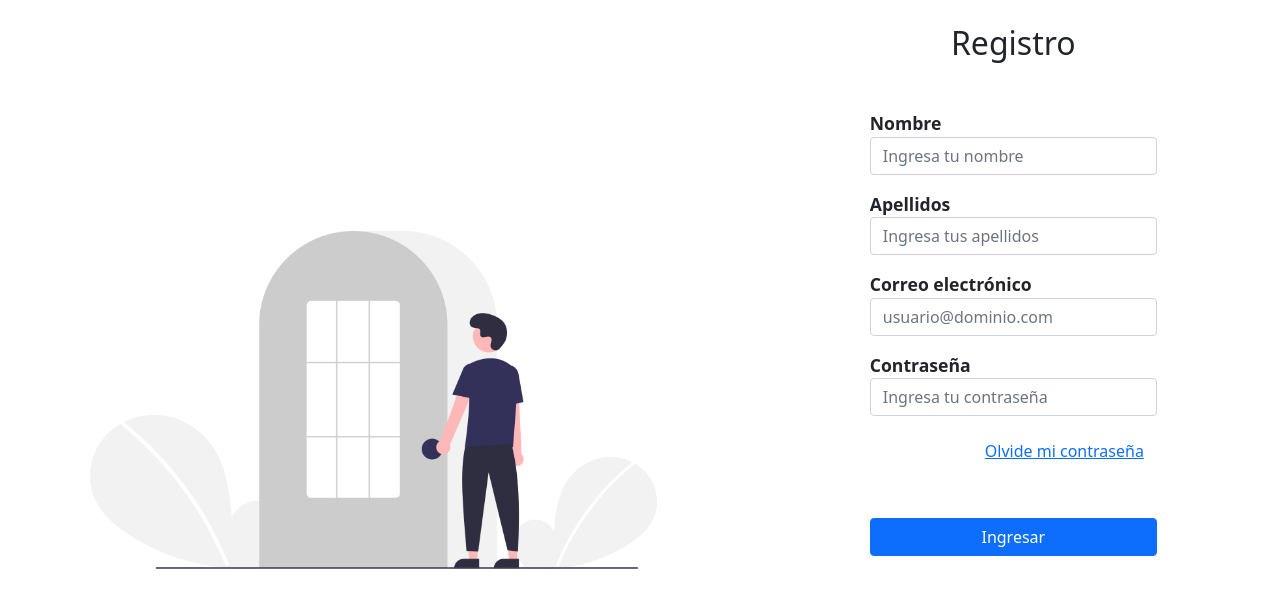
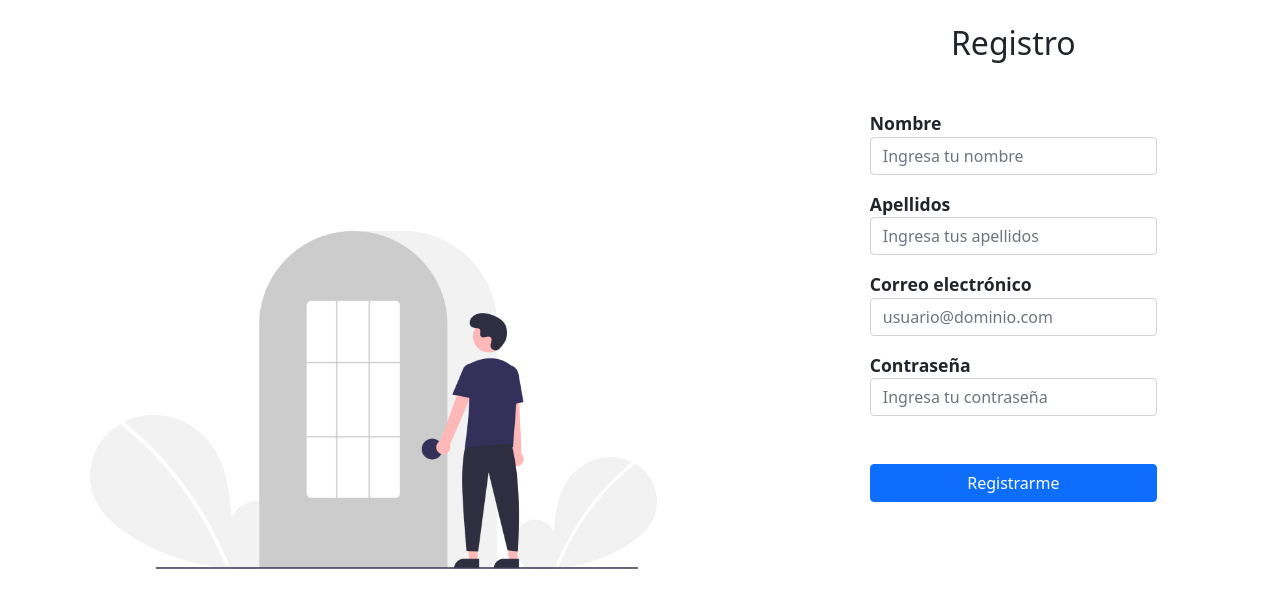
Before and after one commit to devcoy/angular-clean-architecture-base, an Angular app: page /register in a window 1280 px wide. Shown: the top 608 px of the page. Built offline with nearby package versions, Linux system fonts and the light colour scheme.

Commit message:
ajuste en el texto del botón de registro

```diff
--- a/src/app/auth/register/register.component.html
+++ b/src/app/auth/register/register.component.html
@@ -40,14 +40,12 @@
                                 placeholder="Ingresa tu contraseña"
                             />
                         </div>
-                        <div class="form-group d-flex justify-content-end">
-                            <a class="btn btn-link">Olvide mi contraseña</a>
-                        </div>
+
                         <div class="form-group actions mt-5 d-grid">
                             <input
                                 type="submit"
                                 class="btn btn-primary"
-                                value="Ingresar"
+                                value="Registrarme"
                             />
                         </div>
                     </form>
```
